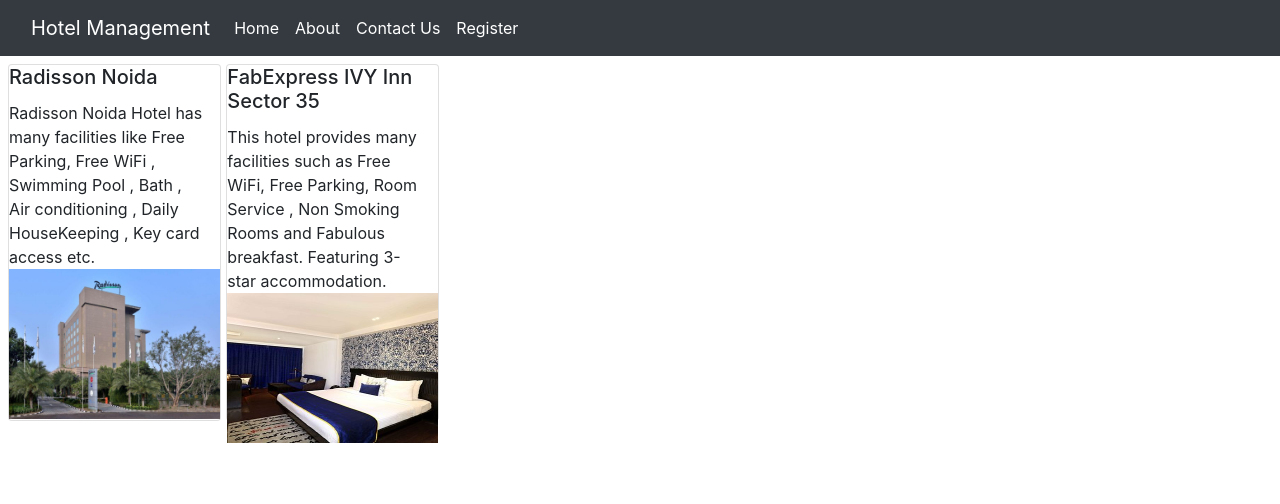
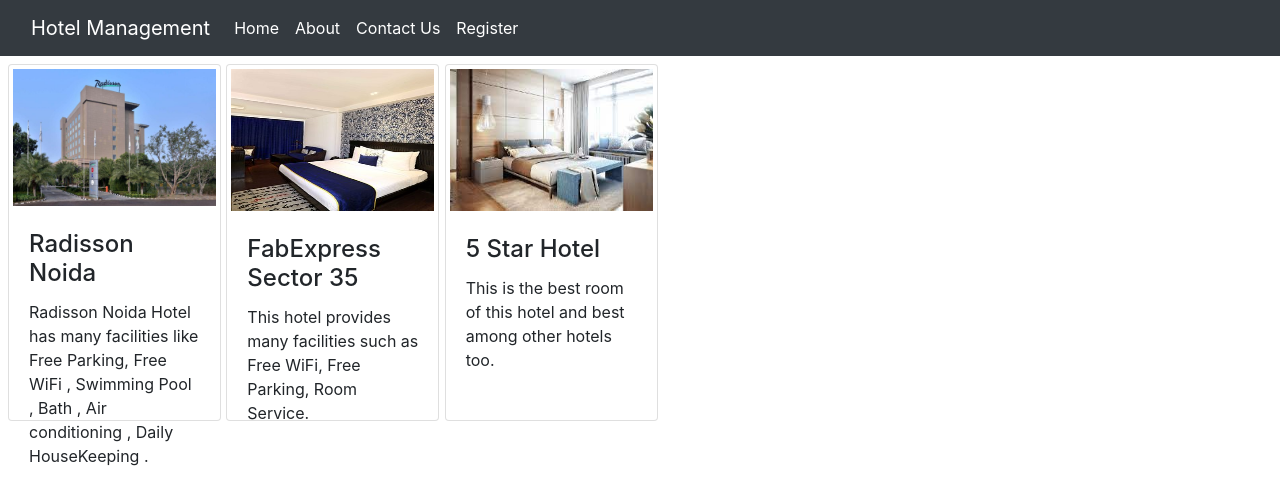
Before and after one commit to Nitin1604/HotelManagement, a React (Create React App) app: page /about in a window 1280 px wide. Shown: the top 504 px of the page. Built offline with nearby package versions, Linux system fonts and the light colour scheme; the HTML template or start-up script is replaced by a standard one.

Commit message:
changes to pageRender.js

```diff
--- a/src/App.css
+++ b/src/App.css
@@ -76,3 +76,8 @@ img {
 .card-body {
     padding: 0.25rem;
 }
+
+/* About.js css */
+.card-img-bottom {
+    padding: 4px;
+}
--- a/src/Components/About.js
+++ b/src/Components/About.js
@@ -2,66 +2,91 @@ import NavigationComponent from "./Navigation";
 // Image will only works when it was imported.
 import hotel2 from './hotel2.jpg';
 import hotel3 from './hotel3.jpg';
+import room from './room.jpg';
 
 const AboutComponent = () => {
 
     return (
         <>
+            {/* AboutComponent start here  */}
             <div id="AboutComponent">
                 <NavigationComponent />
 
-                {/* content start here */}
-
+                {/* Content start here */}
                 <div className="content">
                     {/* Row 1 */}
                     <div className="row">
                         <div className="col-sm-2">
+
+                            {/* Card Content start here */}
                             <div className="card mx-2 my-2">
+                                <img className="card-img-bottom" src={hotel3} alt="Image not found" />
+
                                 {/* card-body will start here */}
-                                <div className="card-body1">
-                                    <h5 className="card-title">Radisson Noida</h5>
-                                    {/* card-text start here */}
+                                <div className="card-body">
+                                    <h4 className="card-title">Radisson Noida</h4>
                                     <p className="card-text">Radisson Noida Hotel has many facilities like Free Parking,
                                         Free WiFi , Swimming Pool , Bath , Air conditioning , Daily
-                                        HouseKeeping , Key card access etc.
-                                        {/* Image "hotel3" will inserted here */}
-                                        <img src={hotel3} alt="hotel3" />
-                                    </p>
-                                    {/* card-text ends here */}
-                                </div>
-                                {/* card-body will ends here */}
-                            </div>
-                        </div>
-
-                        <div className="col-sm-2">
-                            <div className="card mx-2 my-2">
-
-                                {/* card-body will start here */}
-                                <div className="card-body1">
-                                    <h5 className="card-title">FabExpress IVY Inn Sector 35</h5>
-
-                                    {/* card-text start here */}
-                                    <p className="card-text">This hotel provides many facilities such as Free WiFi,
-                                    Free Parking, Room Service , Non Smoking Rooms and Fabulous breakfast.
-                                    Featuring 3-star accommodation.
-
-                                        {/* Image "hotel2" will inserted here */}
-                                        <img src={hotel2} alt="hotel2" />
-                                    </p>
-                                    {/* card-text ends here */}
+                                        HouseKeeping .</p>
                                 </div>
                                 {/* card-body will ends here */}
 
                             </div>
+                            {/* Card Content ends here */}
                         </div>
+
+                        {/* Card content start here */}
+                        <div className="col-sm-2">
+
+                            {/* Card Content start here */}
+                            <div className="card mx-2 my-2">
+                                <img className="card-img-bottom" src={hotel2} alt="Image not found" />
+
+                                {/* card-body start here */}
+                                <div className="card-body">
+                                    <h4 className="card-title">FabExpress Sector 35</h4>
+                                    <p className="card-text">This hotel provides many facilities such as Free WiFi,
+                                        Free Parking, Room Service.</p>
+                                </div>
+                                {/* card-body ends here */}
+
+                            </div>
+                            {/* card-body will ends here */}
+
+                        </div>
+                        {/* Card content ends here */}
+
+                        {/* Card content start here */}
+                        <div className="col-sm-2">
+
+                            {/* Card Content start here */}
+                            <div className="card mx-2 my-2">
+                                <img className="card-img-bottom" src={room} alt="Image not found" />
+
+                                {/* card-body start here */}
+                                <div className="card-body">
+                                    <h4 className="card-title">5 Star Hotel</h4>
+                                    <p className="card-text">This is the best room of this hotel and best among other hotels too.</p>
+                                </div>
+                                {/* card-body ends here */}
+
+                            </div>
+                            {/* card-body will ends here */}
+
+                        </div>
+                        {/* Card content ends here */}
+
+
+
                     </div>
-
                     {/* Row 1 */}
 
                 </div>
+                {/* Content ends here */}
 
-                {/* content ends here */}
             </div>
+            {/* AboutComponent ends here */}
+
         </>
     )
 }
--- a/src/Components/home.js
+++ b/src/Components/home.js
@@ -4,8 +4,6 @@ import { useEffect } from "react";
 import { useState } from "react";
 
 const HomeComponent = () => {
-
-
     const initApi = true;
     const location = useLocation();
     const token = location.state?.token;
@@ -46,11 +44,16 @@ const HomeComponent = () => {
         return response.json()
     }
 
-    const handleClick = (hotelId)=>{
+    const handleClick = (hotelId) => {
         console.log("HandleClick clicked", hotelId);
-        navigate("/page1", { state : { body : {
-            clickedHotelId : hotelId
-        }}});
+        navigate("/pageRender", {
+            state: {
+                body: {
+                    clickedHotelId: hotelId
+                }
+            }
+        }
+        );
     }
 
 
@@ -76,7 +79,7 @@ const HomeComponent = () => {
                                                     <h5 className="card-title">{restuarant.title}</h5>
                                                     <p className="card-text">{restuarant.description}</p>
                                                 </div>
-                                                    <button className="btn btn-danger my-2" onClick={()=>handleClick(restuarant.id)}>View More</button>
+                                                <button className="btn btn-danger my-2" onClick={() => handleClick(restuarant.id)}>View More</button>
                                             </div>
                                         </div>
                                     </>
--- a/src/Components/pageRender.js
+++ b/src/Components/pageRender.js
@@ -1,27 +1,70 @@
 import NavigationComponent from "./Navigation";  // Navigation bar included...
+import { useLocation } from "react-router-dom";
 import React from "react";
+import { useState } from "react";
+import hotel1 from './hotel1.jpg';
 
 const HotelComponent = () => {
+    const location = useLocation();
+    const token = location.state?.token;
+    const [restuarants, setRestuarants] = useState([]);
+
+    // API Call for pageRender
+    const pageRenderApiCall = async () => {
+        const url = "http://localhost:8080/dashboards/uuid-12343"
+        const response = await fetch(url, {
+
+            method: "GET", // *GET, POST, PUT, DELETE, etc.
+            headers: {
+                "signInToken": token
+            },
+        })
+        return response.json()
+    }
+
     return (
-        <div id="page1Component">
-            <NavigationComponent />
-            {/* Inserting html document here */}
-            <div className="row no-gutters border rounded overflow-hidden flex-md-row mb-4 shadow-sm h-md-250 position-relative">
-                <div className="col p-4 d-flex flex-column position-static">
-                    <strong className="d-inline-block mb-2 text-primary">World</strong>
-                    <h3 className="mb-0">Featured post</h3>
-                    <div className="mb-1 text-muted">Nov 12</div>
-                    <p className="card-text mb-auto">This is a wider card with supporting text below as a natural lead-in to additional content.</p>
-                    <a href="#" className="stretched-link">Continue reading</a>
-                </div>
-                <div className="col-auto d-none d-lg-block">
-                    <svg className="bd-placeholder-img" width="200" height="250" xmlns="http://www.w3.org/2000/svg" role="img" aria-label="Placeholder: Thumbnail" preserveAspectRatio="xMidYMid slice" focusable="false"><title>Placeholder</title><rect width="100%" height="100%" fill="#55595c"></rect><text x="50%" y="50%" fill="#eceeef" dy=".3em">Thumbnail</text></svg>
+        <>
+
+            {/* HotelComponent start here */}
+            <div id="HotelComponent">
+
+                <NavigationComponent />
+
+                {/* Card content start here */}
+                <div className="content">
+
+                    {/* Row start here */}
+                    <div class="row mx-4 my-3">
+
+                        {/* card start here */}
+                        <div class="card">
+                            <img class="card-img-top" src={hotel1} alt="Image not found" />
+
+                            {/* Card body start here */}
+                            <div class="card-body">
+                                <h5 class="card-title">McDonald</h5>
+
+                                {/* Card text start here */}
+                                <p class="card-text">
+                                    Mcdonald's Shop is located near Noida Sector 16. It is also good place to visit and eat fast food.
+                                </p>
+                                {/* Card text ends here */}
+
+                            </div>
+                            {/* Card body ends here */}
+
+                        </div>
+                        {/* card ends here */}
+
+                    </div>
+                    {/* Row ends here */}
 
                 </div>
+                {/* Card content ends here */}
+
             </div>
-            {/* Inserting html document here */}
-
-        </div>
+            {/* HotelComponent ends here */}
+        </>
     )
 
 }
```
Also changed, not shown: src/Components/room.jpg (added).
